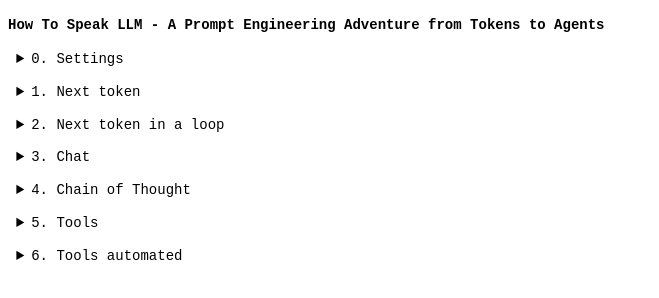
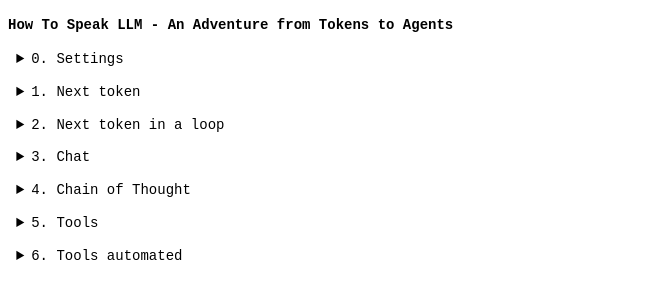
Before and after one commit to chuanqisun/how-to-speak-llm, a website built with Vite: page index.html in a window 1280 px wide. Shown: the whole page, without its empty margins (0-659 px from the left). Built offline with nearby package versions, Linux system fonts and the light colour scheme.

Commit message:
update title

```diff
--- a/index.html
+++ b/index.html
@@ -7,7 +7,7 @@
     <title>How To Speak LLM</title>
   </head>
   <body>
-    <h1>How To Speak LLM - A Prompt Engineering Adventure from Tokens to Agents</h1>
+    <h1>How To Speak LLM - An Adventure from Tokens to Agents</h1>
     <details>
       <summary>0. Settings</summary>
       <div class="details">
```
